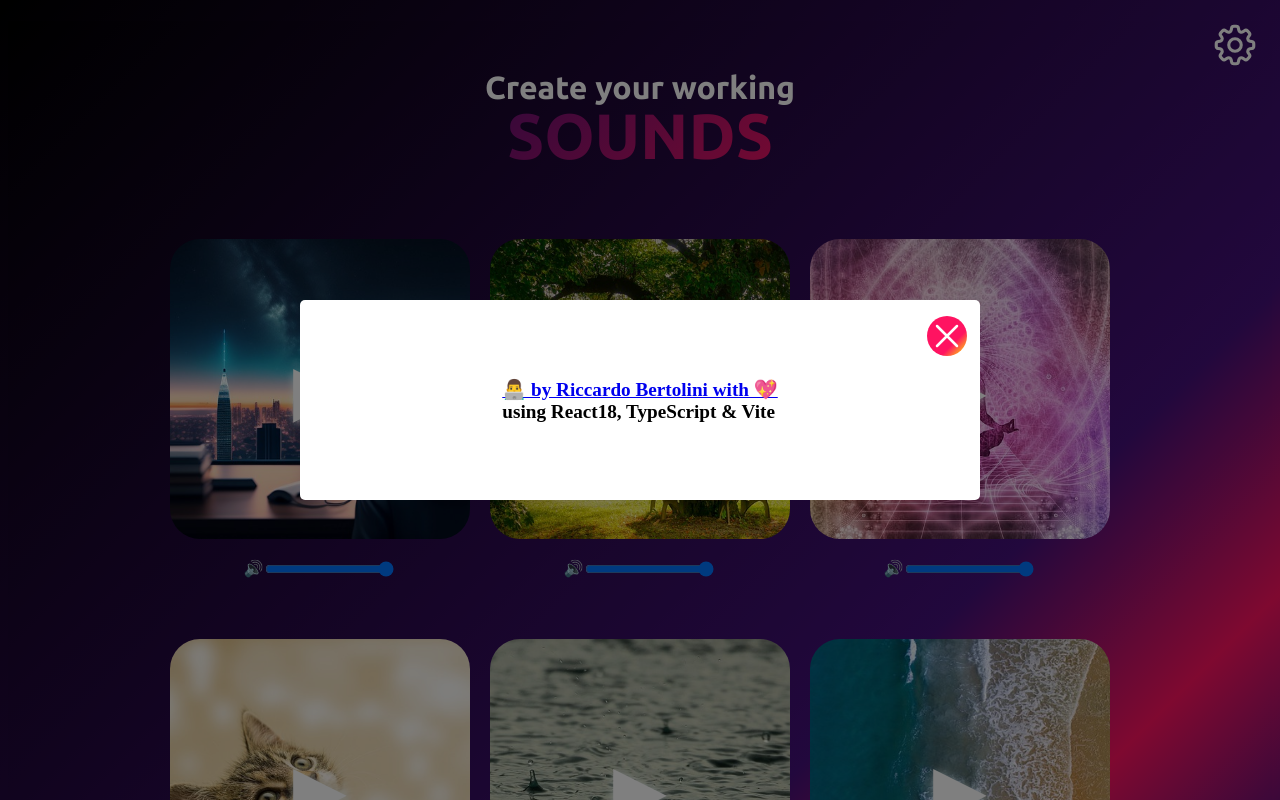
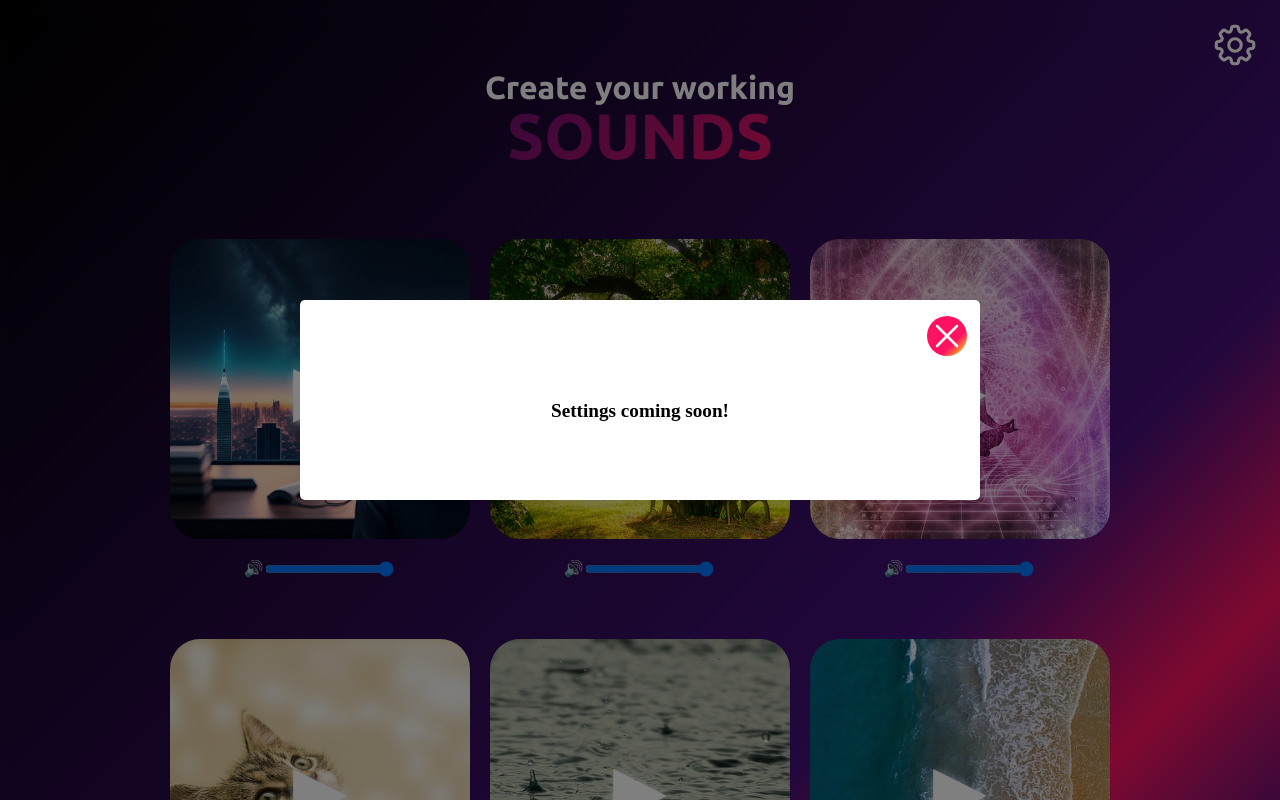
Before and after one commit to riccardobertolini/lofi-music, a React (Vite) app: page / in a window 1280 px wide. Both pictures are taken after a click on the icon 1235 px from the left and 45 px from the top of the page. Shown: the top 800 px of the page. Built offline with nearby package versions, Linux system fonts and the light colour scheme.

Commit message:
Update SettingModal.jsx

```diff
--- a/src/SettingModal.jsx
+++ b/src/SettingModal.jsx
@@ -143,13 +143,7 @@ const SettingModal = () => {
 								/>
 							</svg>
 						</CloseButton>
-            <div className='aboutus'>
-						<a href="https://www.github.com/riccardobertolini">
-							👨‍💻 by Riccardo Bertolini with 💖
-						</a>{' '}
-						<br />
-						using React18, TypeScript & Vite
-            </div>
+            					<div className='aboutus'><br/>Settings coming soon!<br/></div>
 					</ModalContent>
 				</ModalWrapper>
 			)}
```
